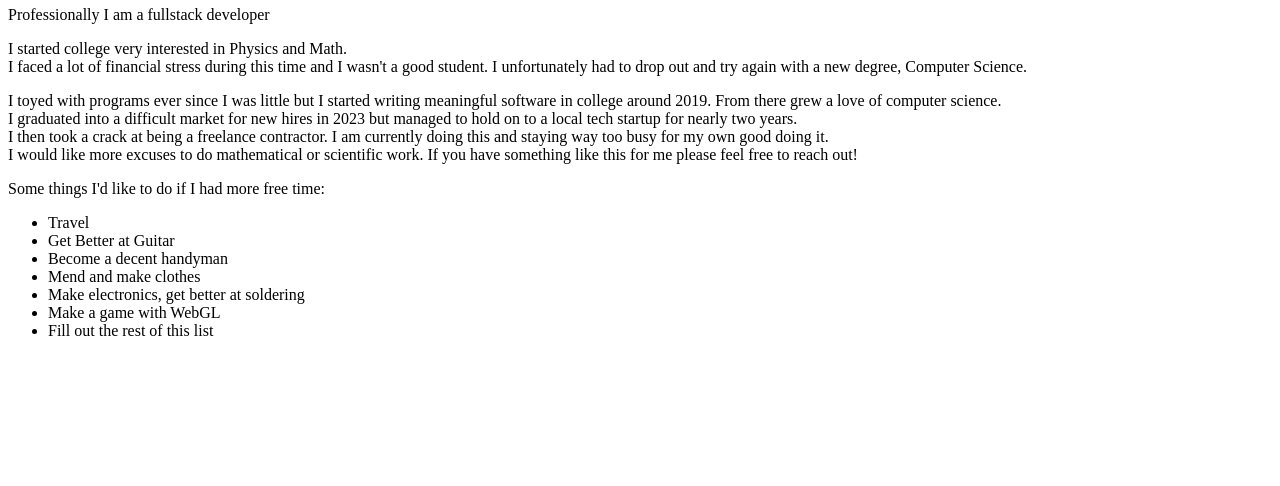
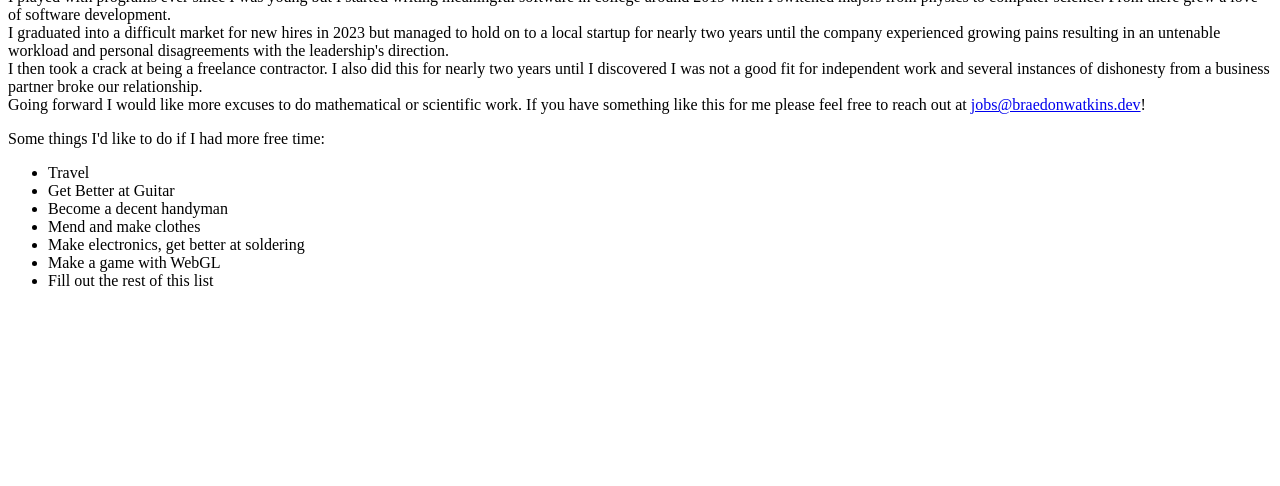
Before and after one commit to braedonwatkins/my-site, an Eleventy site: page about/index.html in a window 1280 px wide. Shown: the part 314-800 px from the top of the page. Built offline with nearby package versions, Linux system fonts and the light colour scheme; Eleventy itself is replaced by a stand-in of ours; files that its build step writes are made by us from their sources.

Commit message:
New about
Updated about me

```diff
--- a/about/index.html
+++ b/about/index.html
@@ -4,35 +4,34 @@
   </head>
 
   <h1>About This Site</h1>
-  <p>This site was built with 11ty!</p>
   <p>
-    My goal here is to create a place where I can shout into the void for
-    personal and professional audiences
+    My goal with the site is to be a place where people can find me professionally and personally.
   </p>
   <p>
-  My design choice for this site is a confusing blend between <a href="https://motherfuckingwebsite.com/">This is a
-      motherfucking website</a> and some
-    maximalist neocities wet dream.
-
-    <br>With that in mind I'm starting every page with pure HTML + CSS and going from there!
     <br>Some inspirations for the design so far are:
     <ul>
         <li><a href="https://cabbagesorter.neocities.org/">Cabbage Sorter</a> for the aesthetics!</li>
-        <li><a href="https://jamesbvaughan.com">James Vaughan</a> for the tight control and keeping things minimal while not giving <strong>only</strong> HTML and CSS.</li>
+        <li><a href="https://jamesbvaughan.com">James Vaughan</a> for the tight control and keeping things minimal while not
+            giving <strong>only</strong> HTML and CSS.</li>
     </ul>
   </p>
   <h1>About Me</h1>
-  <p>Professionally I am a fullstack developer</p>
-  <p>I started college very interested in Physics and Math.
-  <br>I faced a lot of financial stress during this time and I wasn't a good student. I unfortunately had to drop out and try again with a new degree, Computer Science.
+  <p>Professionally I have worked for nearly three years as a full-stack software developer</p>
   <p>
-    I toyed with programs ever since I was little but I started writing meaningful software in college around 2019. From there grew a love of computer science.
+    I played with programs ever since I was young but I started writing meaningful software in college around 2019 when I
+    switched majors from physics to computer science. From there grew a love of software development.
 
-    <br>I graduated into a difficult market for new hires in 2023 but managed to hold on to a local tech startup for nearly two years.
+    <br>I graduated into a difficult market for new hires in 2023 but managed to hold on to a local startup for nearly two
+    years until the company experienced growing pains resulting in an untenable workload and personal disagreements with the
+    leadership's direction.
 
-    <br>I then took a crack at being a freelance contractor. I am currently doing this and staying way too busy for my own good doing it.
+    <br>I then took a crack at being a freelance contractor. I also did this for nearly two years until I discovered I was
+    not a good fit for independent work and several instances of dishonesty from a business partner broke our
+    relationship.
 
-    <br>I would like more excuses to do mathematical or scientific work. If you have something like this for me please feel free to reach out!
+    <br>Going forward I would like more excuses to do mathematical or scientific work. If you have something like this for
+    me please feel free to reach out at <a href="mailto:jobs@braedonwatkins.dev">jobs@braedonwatkins.dev</a>!
+
   </p>
   <p>Some things I'd like to do if I had more free time:
   <ul>
```
